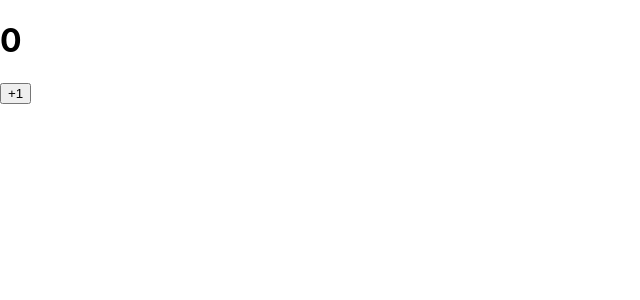
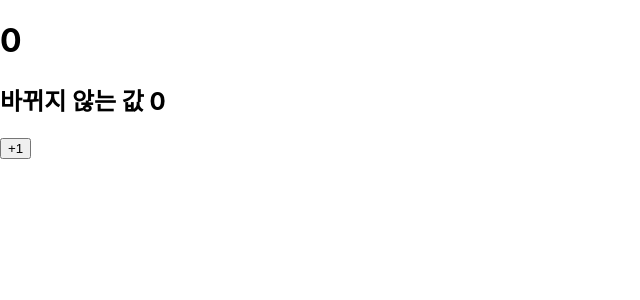
Before and after one commit to sundoforce/hello-react, a React (Create React App) app: page / in a window 1280 px wide. Shown: the top 300 px of the page, without its empty margins (0-640 px from the left). Built offline with nearby package versions, Linux system fonts and the light colour scheme.

Commit message:
add state

```diff
--- a/src/Counter.js
+++ b/src/Counter.js
@@ -6,13 +6,15 @@ class Counter extends Component {
     // state의 초깃값 설정
     this.state = {
       number: 0,
+      fixedNumber: 0,
     };
   }
   render() {
-    const { number } = this.state;
+    const { number, fixedNumber } = this.state;
     return (
       <div>
         <h1>{number}</h1>
+        <h2>바뀌지 않는 값 {fixedNumber}</h2>
         <button
           onClick={() => {
             this.setState({ number: number + 1 });
```
